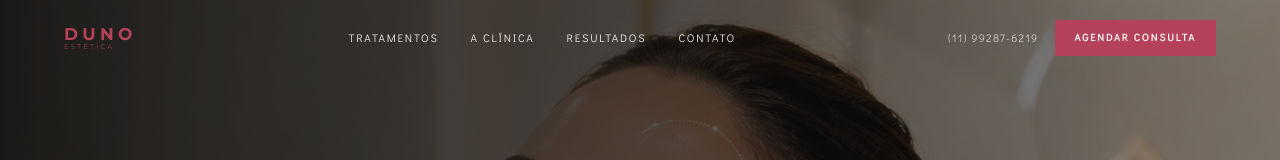
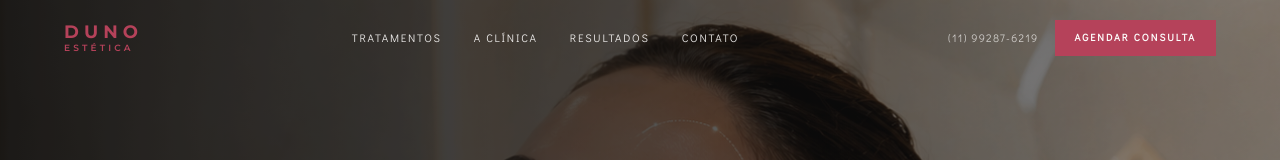
Before and after one commit to matheusetecestudo-sys/Site-de-clinica-de-est-tica, a React (Vite) app: page / in a window 1280 px wide. Shown: the top 160 px of the page. Built offline with nearby package versions, Linux system fonts and the light colour scheme; a web font is replaced by a local one.

Commit message:
fix: increase logo visibility - larger ESTETICA text and full opacity

```diff
--- a/src/App.tsx
+++ b/src/App.tsx
@@ -152,9 +152,9 @@ export default function App() {
       <nav className={`fixed top-0 left-0 right-0 z-[100] transition-all duration-[350ms] ${isScrolled ? 'bg-[#0F0F0F]/97 backdrop-blur-[14px] border-b border-gold/20 py-3 shadow-[0_4px_30px_rgba(0,0,0,0.3)]' : 'bg-transparent py-5'}`}>
         <div className="w-full px-[clamp(20px,5vw,7vw)] mx-auto flex justify-between items-center">
           {/* Logo */}
-          <a href="#" className="flex flex-col leading-[1.1] z-10">
-            <span style={{ fontFamily: "'Montserrat', sans-serif" }} className="font-bold text-[17px] tracking-[0.25em] uppercase text-rose">DUNO</span>
-            <span style={{ fontFamily: "'Montserrat', sans-serif" }} className="font-medium text-[7px] tracking-[0.3em] uppercase text-rose/75">ESTÉTICA</span>
+          <a href="#" className="flex flex-col leading-[1.2] z-10">
+            <span style={{ fontFamily: "'Montserrat', sans-serif" }} className="font-bold text-[18px] tracking-[0.28em] uppercase text-rose">DUNO</span>
+            <span style={{ fontFamily: "'Montserrat', sans-serif" }} className="font-semibold text-[9px] tracking-[0.35em] uppercase text-rose">ESTÉTICA</span>
           </a>
 
           {/* Desktop Nav */}
```
